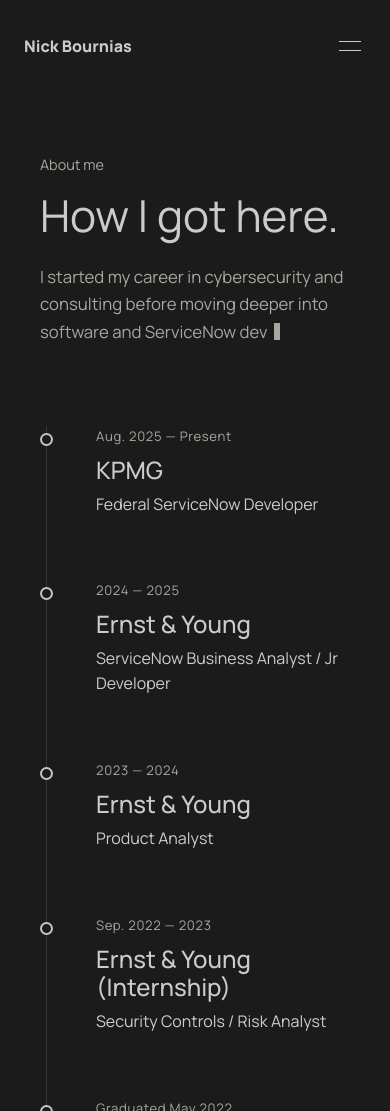
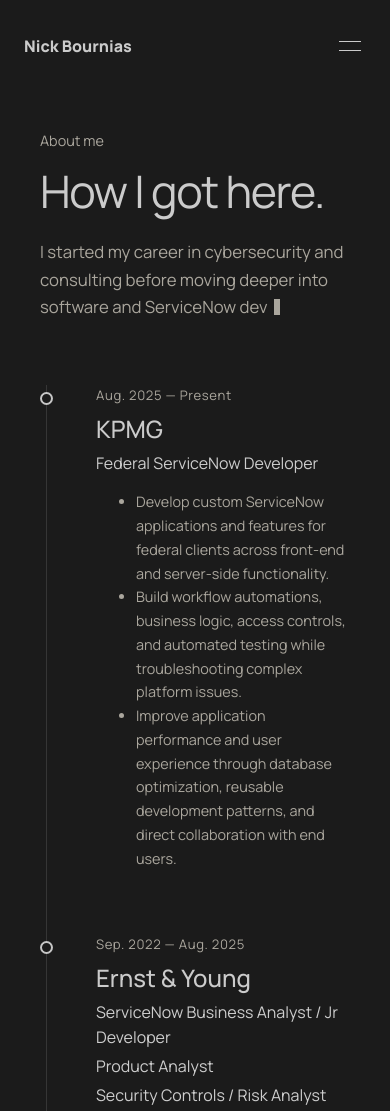
Before and after one commit to nickbournias/nick-bournias-site, an Astro site: page /about-me in a window 390 px wide. Shown: the top 1111 px of the page. Built offline with nearby package versions, Linux system fonts and the light colour scheme; Astro itself is replaced by a stand-in of ours.

Commit message:
Updated pages and fixed bugs

```diff
--- a/src/pages/about-me.astro
+++ b/src/pages/about-me.astro
@@ -6,32 +6,48 @@ const timeline = [
 	{
 		date: "Aug. 2025 — Present",
 		company: "KPMG",
-		role: "Federal ServiceNow Developer",
+		roles: ["Federal ServiceNow Developer"],
+		description: [
+			"Develop custom ServiceNow applications and features for federal clients across front-end and server-side functionality.",
+			"Build workflow automations, business logic, access controls, and automated testing while troubleshooting complex platform issues.",
+			"Improve application performance and user experience through database optimization, reusable development patterns, and direct collaboration with end users.",
+		],
 		type: "work",
 	},
 	{
-		date: "2024 — 2025",
+		date: "Sep. 2022 — Aug. 2025",
 		company: "Ernst & Young",
-		role: "ServiceNow Business Analyst / Jr Developer",
-		type: "work",
-	},
-	{
-		date: "2023 — 2024",
-		company: "Ernst & Young",
-		role: "Product Analyst",
-		type: "work",
-	},
-	{
-		date: "Sep. 2022 — 2023",
-		company: "Ernst & Young (Internship)",
-		role: "Security Controls / Risk Analyst",
+		roles: [
+			"ServiceNow Business Analyst / Jr Developer",
+			"Product Analyst",
+			"Security Controls / Risk Analyst",
+		],
+		description: [
+			"Developed and enhanced ServiceNow TPRM and ITSM functionality, including workflows, form behavior, business rules, and other platform features.",
+			"Supported product delivery across requirements, testing, defect resolution, releases, APIs, and integrations while working closely with technical teams and stakeholders.",
+			"Performed cybersecurity risk and control assessments for federal and state clients using frameworks including NIST and MITRE ATT&CK.",
+		],
 		type: "work",
 	},
 	{
 		date: "Graduated May 2022",
 		company: "University of Maryland",
-		role: "Smith School of Business · B.S. Information Systems",
+		roles: ["Smith School of Business · B.S. Information Systems"],
+		description: [
+			"Graduated from the Honors College with a Bachelor of Science in Information Systems.",
+			"Minored in Advanced Cybersecurity Experience (ACES) and Philosophy.",
+		],
 		type: "education",
+	},
+	{
+		date: "2020 — 2021",
+		company: "Ernst & Young",
+		roles: ["Cybersecurity Intern"],
+		description: [
+			"Supported a cybersecurity supply chain risk management project.",
+			"Gained early experience working on technology risk and cybersecurity problems in a consulting environment.",
+		],
+		type: "work",
 	},
 ];
 ---
@@ -46,8 +62,7 @@ const timeline = [
 
 				<p class="intro">
 					<TypedText
-						text="I started my career in cybersecurity and consulting before moving deeper into software and ServiceNow development.
-					I'm especially interested in AI, automation, and solving complex technical problems."
+						text="I started my career in cybersecurity and consulting before moving deeper into software and ServiceNow development. I'm especially interested in AI, automation, and solving complex technical problems."
 					/>
 				</p>
 			</div>
@@ -65,13 +80,17 @@ const timeline = [
 
 								<h2>{item.company}</h2>
 
-								<p class="timeline-role">{item.role}</p>
+								<div class="timeline-roles">
+									{item.roles.map((role) => (
+										<p class="timeline-role">{role}</p>
+									))}
+								</div>
 
-								{item.type === "education" && (
-									<p class="timeline-detail">
-										Minors in Cybersecurity and Philosophy
-									</p>
-								)}
+								<ul class="timeline-description">
+									{item.description.map((description) => (
+										<li>{description}</li>
+									))}
+								</ul>
 							</div>
 						</div>
 					))
@@ -106,9 +125,10 @@ const timeline = [
 	h1 {
 		margin: 0;
 
-		font-size: clamp(2.75rem, 7vw, 5rem);
+		font-size: clamp(2.8rem, 8vw, 5rem);
 		font-weight: 400;
-		line-height: 1.05;
+		line-height: 1.02;
+		letter-spacing: -0.03em;
 	}
 
 	.intro {
@@ -123,7 +143,6 @@ const timeline = [
 
 	.timeline {
 		position: relative;
-
 		max-width: 850px;
 	}
 
@@ -156,7 +175,6 @@ const timeline = [
 
 	.timeline-marker {
 		position: relative;
-
 		z-index: 1;
 	}
 
@@ -195,21 +213,57 @@ const timeline = [
 		line-height: 1.2;
 	}
 
+	.timeline-roles {
+		display: flex;
+		flex-wrap: wrap;
+		gap: 0.35rem 0.8rem;
+
+		margin-top: 0.45rem;
+	}
+
 	.timeline-role {
-		margin: 0.45rem 0 0;
+		margin: 0;
 
 		color: rgba(255, 255, 255, 0.78);
 
 		font-size: 1rem;
 	}
 
-	.timeline-detail {
-		margin: 0.5rem 0 0;
+	.timeline-role:not(:last-child)::after {
+		content: "·";
+		margin-left: 0.8rem;
+		color: rgba(255, 255, 255, 0.25);
+	}
+
+	.timeline-description {
+		max-width: 600px;
+
+		margin: 0.9rem 0 0;
 
 		color: var(--muted);
 
 		font-size: 0.9rem;
-		line-height: 1.5;
+		line-height: 1.65;
+	}
+
+	@media (max-width: 767px) {
+		.about-section {
+			padding: 3.5rem 0 5rem;
+		}
+
+		.about-header {
+			margin-bottom: 4rem;
+		}
+
+		.timeline-role:not(:last-child)::after {
+			content: "";
+			margin-left: 0;
+		}
+
+		.timeline-roles {
+			flex-direction: column;
+			gap: 0.25rem;
+		}
 	}
 
 	@media (min-width: 768px) {
--- a/src/pages/apps.astro
+++ b/src/pages/apps.astro
@@ -43,7 +43,7 @@ const apps = [
         title: "Duck Hunt",
         category: "Game",
         description:
-            "A small browser game inspired by the classic arcade-style duck hunting experience.",
+            "A small browser guessing game. See if you can find the duck!",
         href: "https://nickbournias.github.io/duck-hunt/",
         tech: ["JavaScript", "Game"],
         external: true,
@@ -52,7 +52,7 @@ const apps = [
         title: "Ambient Visualizer",
         category: "Audio / Visual",
         description:
-            "An experimental ambient audio visualizer built around sound, motion, and color.",
+            "Drop in an audio file, and watch it come to life!",
         href: "https://nickbournias.github.io/ambient-visualizer/",
         tech: ["JavaScript", "Audio", "Visuals"],
         external: true,
@@ -340,6 +340,15 @@ const apps = [
         animation: cursor-blink 0.8s step-end infinite;
     }
 
+    h1 {
+		margin: 0;
+
+		font-size: clamp(2.8rem, 8vw, 5rem);
+		font-weight: 400;
+		line-height: 1.02;
+		letter-spacing: -0.03em;
+	}
+
     @keyframes cursor-blink {
         50% {
             opacity: 0;
@@ -349,10 +358,6 @@ const apps = [
     @media (max-width: 767px) {
         .apps-section {
             padding: 3.5rem 0 4rem;
-        }
-
-        h1 {
-            font-size: 2.35rem;
         }
 
         .intro {
--- a/src/pages/writings.astro
+++ b/src/pages/writings.astro
@@ -238,6 +238,15 @@ const formatDate = (date: Date | string) =>
         animation: cursor-blink 0.8s step-end infinite;
     }
 
+    h1 {
+		margin: 0;
+
+		font-size: clamp(2.8rem, 8vw, 5rem);
+		font-weight: 400;
+		line-height: 1.02;
+		letter-spacing: -0.03em;
+	}
+
     @keyframes cursor-blink {
         50% {
             opacity: 0;
@@ -247,10 +256,6 @@ const formatDate = (date: Date | string) =>
     @media (max-width: 767px) {
         .writings-section {
             padding: 3.5rem 0;
-        }
-
-        h1 {
-            font-size: 2.35rem;
         }
 
         .intro {
```
